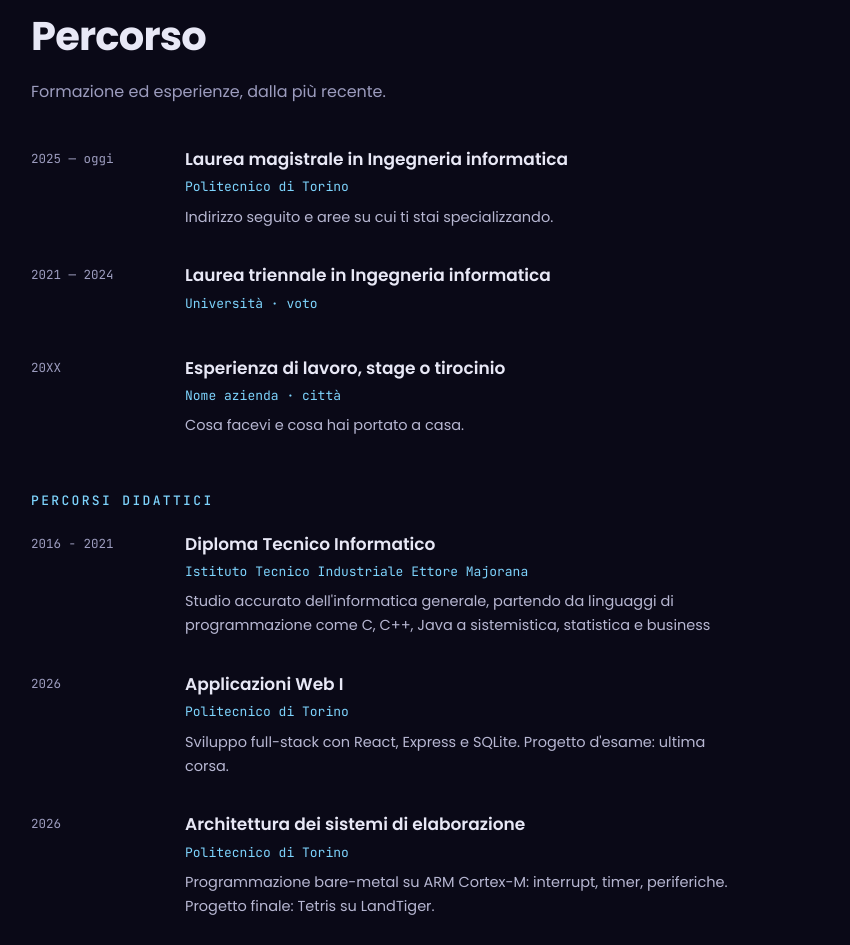
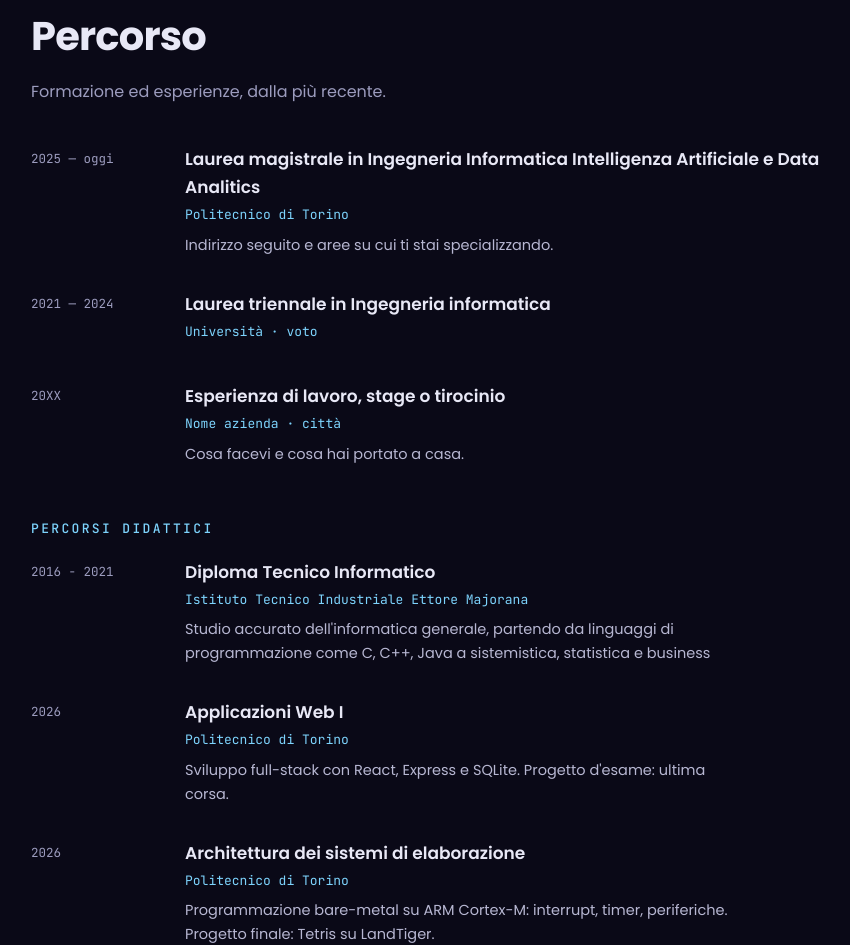
Before and after one commit to Andrymar02/Andrymar02.github.io, a plain HTML site: page index.html in a window 1280 px wide. Shown: the part 4114-5059 px from the top of the page, without its empty margins (43-893 px from the left). Drawn offline with Linux system fonts and the light colour scheme.

Commit message:
Update index.html

```diff
--- a/index.html
+++ b/index.html
@@ -347,7 +347,7 @@
           <!-- MODIFICA TU: anno di inizio della magistrale -->
           <div class="when">2025 — oggi</div>
           <div class="what">
-            <h4>Laurea magistrale in Ingegneria informatica</h4>
+            <h4>Laurea magistrale in Ingegneria Informatica Intelligenza Artificiale e Data Analitics</h4>
             <p class="org">Politecnico di Torino</p>
             <p>Indirizzo seguito e aree su cui ti stai specializzando.</p>
           </div>
```
